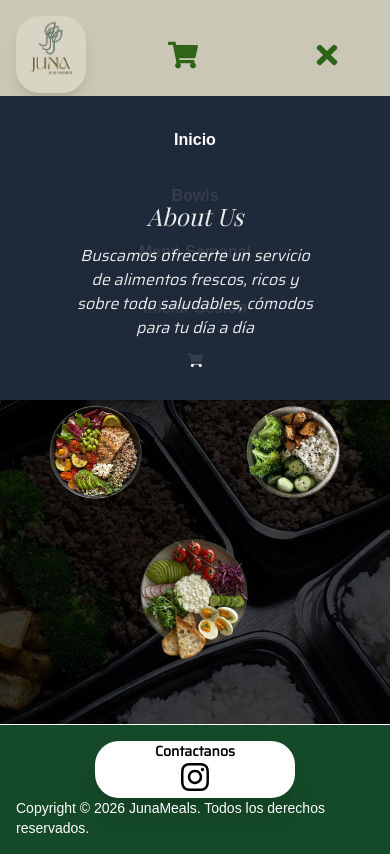
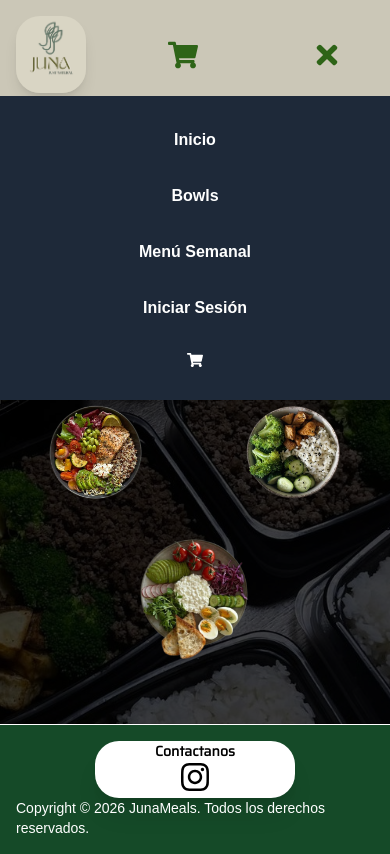
Before and after one commit to daniel053108/junameals-frontend, a Next.js app: page /about-us in a window 390 px wide. Both pictures are taken after a click on the button 327 px from the left and 54 px from the top of the page. Built offline with nearby package versions, Linux system fonts and the light colour scheme; no server answers.

Commit message:
update about-us.tsx

```diff
--- a/src/app/about-us/page.tsx
+++ b/src/app/about-us/page.tsx
@@ -30,7 +30,7 @@ export default function AboutUsPage() {
             <div
                 className="
                     relative
-                    z-50
+                    z-25
                     flex
                     flex-col
                     md:flex-row
--- a/src/components/layout/Header.tsx
+++ b/src/components/layout/Header.tsx
@@ -77,7 +77,7 @@ export default function Header() {
 
             {/* Menú móvil */}
             {mobileMenu && (
-                <div className="absolute top-24 z-50 left-0 w-full bg-gray-800 text-white flex flex-col items-center z-50 gap-4 py-6 md:hidden shadow-xl">
+                <div className="absolute top-24 left-0 w-full bg-gray-800 text-white flex flex-col items-center z-50 gap-4 py-6 md:hidden shadow-xl">
                     <Button href="/" variant="link" onClick={() => setMobileMenu(false)}>Inicio</Button>
                     <Button href="/products/bowls" variant="link" onClick={() => setMobileMenu(false)}>Bowls</Button>
                     <Button href="/products/weekly-menu" variant="link" onClick={() => setMobileMenu(false)}>Menú Semanal</Button>
```
